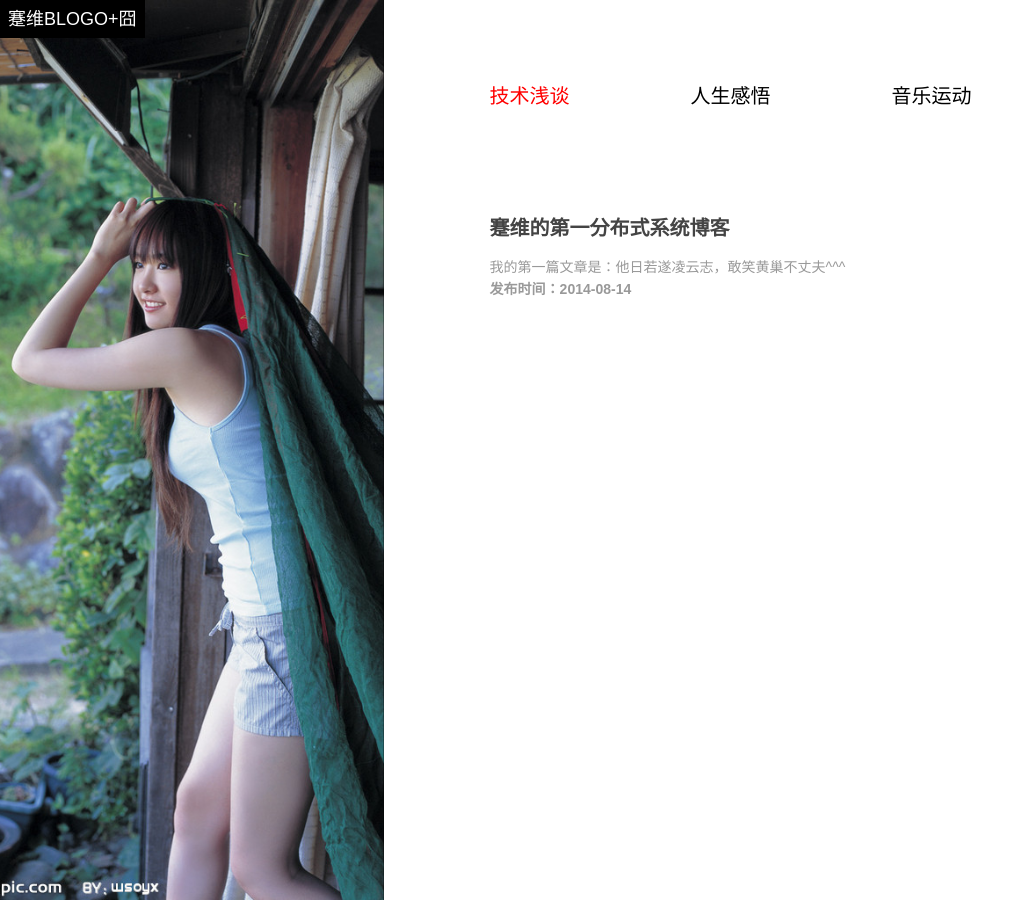
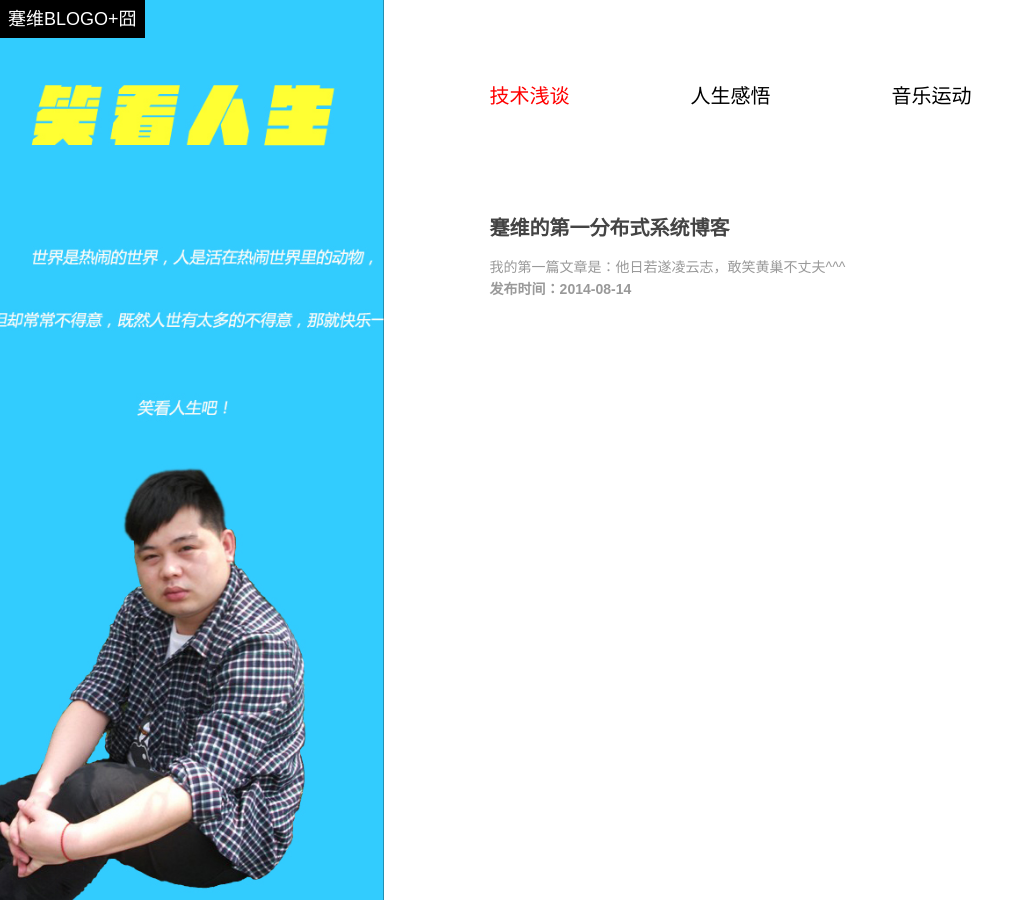
Before and after one commit to jjzxjianwei/myweb, a Jekyll site: the page built from technology/index.html, in a window 1280 px wide. Shown: the whole page, without its empty margins (0-1034 px from the left). Built offline with Jekyll 4.4.1, drawn with Linux system fonts in a browser that asks for light colours; comment, search, counter and statistics services are not loaded.

Commit message:
Update indextp.css

```diff
--- a/css/indextp.css
+++ b/css/indextp.css
@@ -80,7 +80,7 @@ pre ol{margin-left:25px;list-style-type:decimal;}
     background-position:50% 50%;
 }
 .blog .aside{
-    background-image:url(/img/3.jpg);
+    background-image:url(/img/2.jpg);
 }
 .opinion .aside{
       background-image:url(/img/1.jpg);
```
